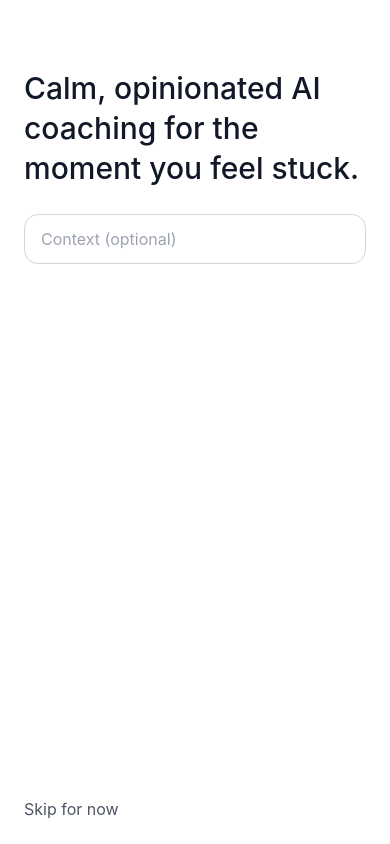
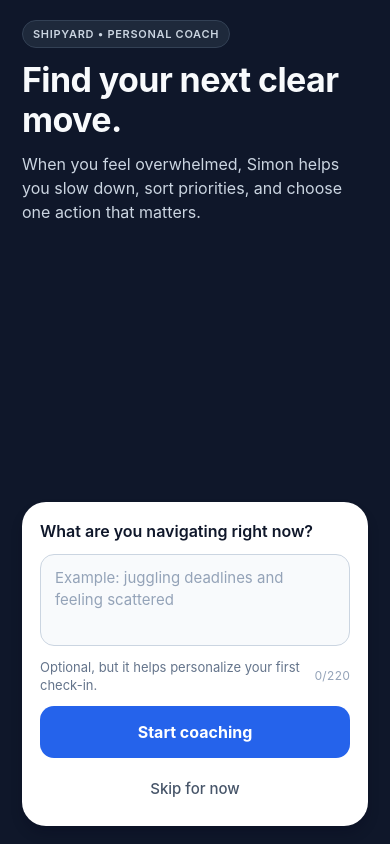
Before and after one commit to YAL-PJ/SHIPYARD-SIMON, a React Native app: screen /Welcome in a window 390 px wide. Built offline with nearby package versions, Linux system fonts and the light colour scheme; no server answers.

Commit message:
Redesign welcome screen with stronger onboarding UI

```diff
--- a/src/screens/WelcomeScreen.tsx
+++ b/src/screens/WelcomeScreen.tsx
@@ -1,6 +1,16 @@
 import React, { useState } from "react";
-import { StyleSheet, Text, TextInput, TouchableOpacity, View } from "react-native";
+import {
+  ActivityIndicator,
+  KeyboardAvoidingView,
+  Platform,
+  StyleSheet,
+  Text,
+  TextInput,
+  TouchableOpacity,
+  View,
+} from "react-native";
 import { NativeStackScreenProps } from "@react-navigation/native-stack";
+import { SafeAreaView } from "react-native-safe-area-context";
 
 import { RootStackParamList } from "../types/navigation";
 import { setHasSeenWelcome, setUserContext } from "../storage/preferences";
@@ -11,6 +21,8 @@ export const WelcomeScreen = ({ navigation }: Props) => {
   const [contextInput, setContextInput] = useState("");
   const [isSaving, setIsSaving] = useState(false);
 
+  const trimmedContext = contextInput.trim();
+
   const handleContinue = async () => {
     if (isSaving) {
       return;
@@ -19,7 +31,7 @@ export const WelcomeScreen = ({ navigation }: Props) => {
     setIsSaving(true);
 
     try {
-      await setUserContext(contextInput);
+      await setUserContext(trimmedContext);
       await setHasSeenWelcome(true);
     } catch {
       // Persisted preferences are best-effort; onboarding should still continue.
@@ -30,63 +42,186 @@ export const WelcomeScreen = ({ navigation }: Props) => {
   };
 
   return (
-    <View style={styles.container}>
-      <View style={styles.content}>
-        <Text style={styles.title}>
-          Calm, opinionated AI coaching for the moment you feel stuck.
+    <SafeAreaView style={styles.safeArea} edges={["top", "bottom"]}>
+      <KeyboardAvoidingView
+        behavior={Platform.OS === "ios" ? "padding" : undefined}
+        style={styles.container}
+      >
+        <View style={styles.heroSection}>
+          <View style={styles.badge}>
+            <Text style={styles.badgeText}>SHIPYARD • PERSONAL COACH</Text>
+          </View>
+          <Text style={styles.title}>Find your next clear move.</Text>
+          <Text style={styles.subtitle}>
+            When you feel overwhelmed, Simon helps you slow down, sort priorities,
+            and choose one action that matters.
           </Text>
+        </View>
+
+        <View style={styles.card}>
+          <Text style={styles.label}>What are you navigating right now?</Text>
           <TextInput
-          placeholder="Context (optional)"
-          placeholderTextColor="#9ca3af"
+            placeholder="Example: juggling deadlines and feeling scattered"
+            placeholderTextColor="#94a3b8"
             style={styles.input}
             value={contextInput}
             onChangeText={setContextInput}
             editable={!isSaving}
+            multiline
+            numberOfLines={3}
+            textAlignVertical="top"
+            maxLength={220}
           />
+          <View style={styles.hintRow}>
+            <Text style={styles.hint}>Optional, but it helps personalize your first check-in.</Text>
+            <Text style={styles.counter}>{contextInput.length}/220</Text>
           </View>
+
           <TouchableOpacity
             accessibilityRole="button"
+            accessibilityLabel="Start coaching"
             onPress={handleContinue}
             disabled={isSaving}
+            style={[styles.primaryButton, isSaving ? styles.primaryButtonDisabled : null]}
           >
-        <Text style={styles.skipText}>Skip for now</Text>
+            {isSaving ? (
+              <ActivityIndicator color="#ffffff" />
+            ) : (
+              <Text style={styles.primaryButtonText}>Start coaching</Text>
+            )}
+          </TouchableOpacity>
+
+          <TouchableOpacity
+            accessibilityRole="button"
+            accessibilityLabel="Skip context and continue"
+            onPress={handleContinue}
+            disabled={isSaving}
+            style={styles.secondaryButton}
+          >
+            <Text style={styles.secondaryButtonText}>Skip for now</Text>
           </TouchableOpacity>
         </View>
+      </KeyboardAvoidingView>
+    </SafeAreaView>
   );
 };
 
 const styles = StyleSheet.create({
+  safeArea: {
+    flex: 1,
+    backgroundColor: "#0f172a",
+  },
   container: {
     flex: 1,
-    padding: 24,
     justifyContent: "space-between",
-    backgroundColor: "#fff",
+    paddingHorizontal: 22,
+    paddingBottom: 18,
   },
-  content: {
-    gap: 26,
-    paddingTop: 44,
+  heroSection: {
+    paddingTop: 20,
+    gap: 12,
+  },
+  badge: {
+    alignSelf: "flex-start",
+    paddingHorizontal: 10,
+    paddingVertical: 6,
+    borderRadius: 999,
+    backgroundColor: "#1e293b",
+    borderWidth: 1,
+    borderColor: "#334155",
+  },
+  badgeText: {
+    color: "#cbd5e1",
+    fontSize: 11,
+    lineHeight: 14,
+    letterSpacing: 0.7,
+    fontWeight: "600",
   },
   title: {
-    fontSize: 30,
+    fontSize: 34,
     lineHeight: 40,
-    fontWeight: "500",
-    color: "#111827",
+    fontWeight: "700",
+    color: "#f8fafc",
+    letterSpacing: -0.6,
+  },
+  subtitle: {
+    color: "#cbd5e1",
+    fontSize: 16,
+    lineHeight: 24,
+    maxWidth: 350,
+  },
+  card: {
+    backgroundColor: "#ffffff",
+    borderRadius: 24,
+    padding: 18,
+    gap: 12,
+    shadowColor: "#020617",
+    shadowOpacity: 0.2,
+    shadowRadius: 12,
+    shadowOffset: { width: 0, height: 8 },
+    elevation: 4,
+  },
+  label: {
+    fontSize: 16,
+    lineHeight: 22,
+    fontWeight: "600",
+    color: "#0f172a",
   },
   input: {
     borderWidth: 1,
-    borderColor: "#d1d5db",
+    borderColor: "#cbd5e1",
     borderRadius: 14,
-    paddingHorizontal: 16,
-    paddingVertical: 13,
+    paddingHorizontal: 14,
+    paddingVertical: 12,
+    fontSize: 15,
+    lineHeight: 22,
+    minHeight: 92,
+    color: "#0f172a",
+    backgroundColor: "#f8fafc",
+  },
+  hintRow: {
+    flexDirection: "row",
+    justifyContent: "space-between",
+    alignItems: "center",
+    gap: 10,
+  },
+  hint: {
+    flex: 1,
+    fontSize: 13,
+    lineHeight: 18,
+    color: "#64748b",
+  },
+  counter: {
+    fontSize: 12,
+    lineHeight: 16,
+    color: "#94a3b8",
+    fontVariant: ["tabular-nums"],
+  },
+  primaryButton: {
+    borderRadius: 14,
+    paddingVertical: 14,
+    alignItems: "center",
+    justifyContent: "center",
+    backgroundColor: "#2563eb",
+    minHeight: 52,
+  },
+  primaryButtonDisabled: {
+    opacity: 0.75,
+  },
+  primaryButtonText: {
+    color: "#ffffff",
     fontSize: 16,
     lineHeight: 22,
-    color: "#111827",
-    backgroundColor: "#fff",
+    fontWeight: "700",
   },
-  skipText: {
-    fontSize: 16,
-    color: "#4b5563",
+  secondaryButton: {
+    alignItems: "center",
+    paddingVertical: 8,
+  },
+  secondaryButtonText: {
+    fontSize: 15,
     lineHeight: 22,
-    fontWeight: "400",
+    color: "#475569",
+    fontWeight: "500",
   },
 });
```
Lines whose indentation alone changed are shown as unchanged.
